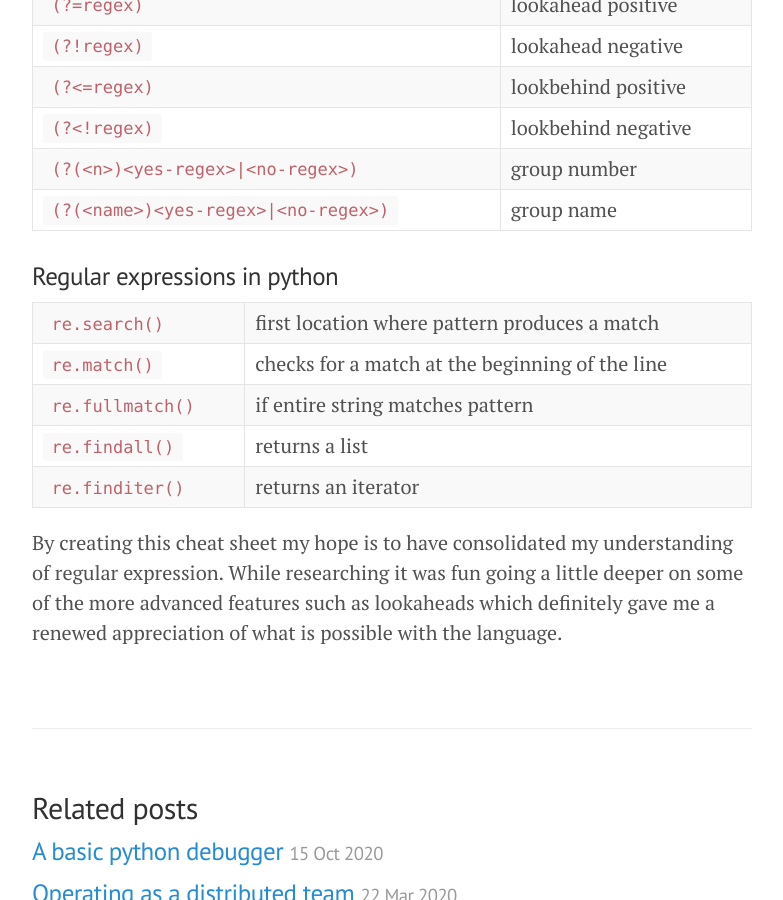
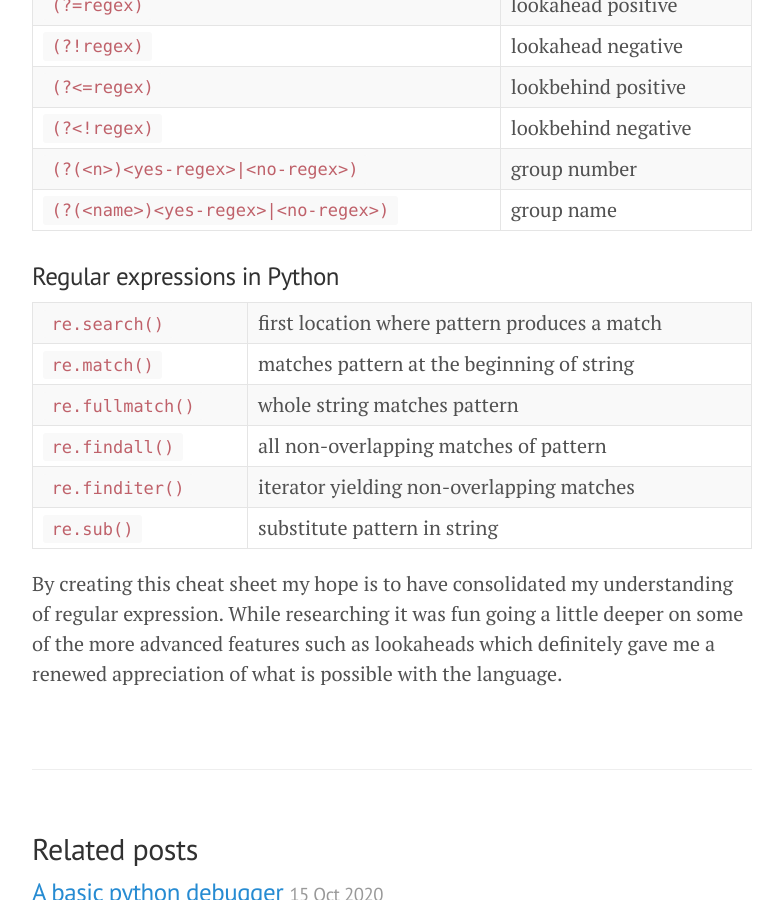
Before and after one commit to davidkdickson/davidkdickson.github.io, a Jekyll site: the page built from _posts/2021-01-10-regular-expressions-cheat-sheet.md, in a window 1280 px wide and 900 px high, scrolled down 2299 px. Shown: the whole window, without its empty margins (248-1031 px from the left). Built offline with Jekyll 4.4.1, drawn with Linux system fonts in a browser that asks for light colours; nearby versions of some CDN libraries.

Commit message:
Finished of core python methods
Finished off adding core python regex modules I wanted to document in
cheat sheet.

```diff
--- a/_posts/2021-01-10-regular-expressions-cheat-sheet.md
+++ b/_posts/2021-01-10-regular-expressions-cheat-sheet.md
@@ -66,12 +66,13 @@ So as to consolidate my understanding once and for all I wrote myself this cheat
 | `(?(<n>)<yes-regex>|<no-regex>)`      | group number          |
 | `(?(<name>)<yes-regex>|<no-regex>)`   | group name            |
 
-### Regular expressions in python
+### Regular expressions in Python
 
-| `re.search()` | first location where pattern produces a match |
-| `re.match()` | checks for a match at the beginning of the line |
-| `re.fullmatch()` | if entire string matches pattern |
-| `re.findall()` | returns a list |
-| `re.finditer()` | returns an iterator |
+| `re.search()`         | first location where pattern produces a match |
+| `re.match()`          | matches pattern at the beginning of string    |
+| `re.fullmatch()`      | whole string matches pattern                  |
+| `re.findall()`        | all non-overlapping matches of pattern        |
+| `re.finditer()`       | iterator yielding non-overlapping matches     |
+| `re.sub()`            | substitute pattern in string                  |
 
 By creating this cheat sheet my hope is to have consolidated my understanding of regular expression. While researching it was fun going a little deeper on some of the more advanced features such as lookaheads which definitely gave me a renewed appreciation of what is possible with the language.
```
